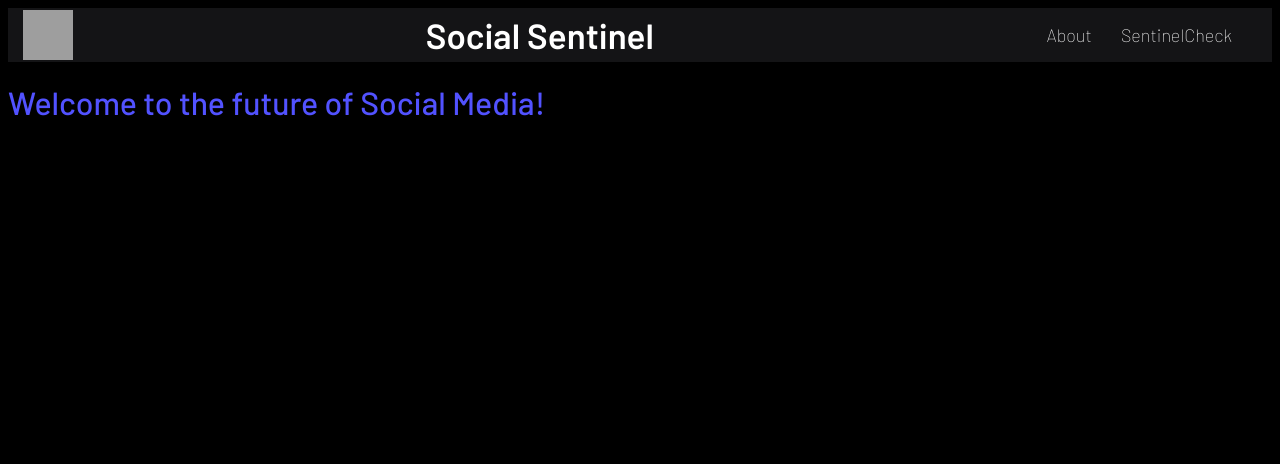
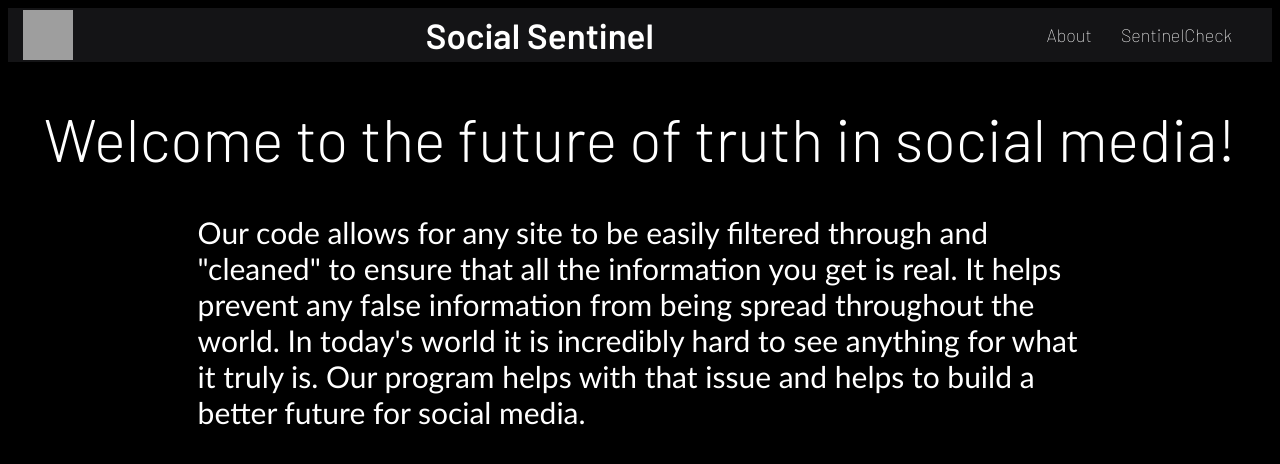
Before and after one commit to Tinkershlok/MasonHackathon, a Flask app: page / in a window 1280 px wide. Shown: the top 464 px of the page. Run offline with Flask 3, Linux system fonts and the light colour scheme; grey boxes are pictures that could not be loaded.

Commit message:
@ 4:47 Added the Complete Gemini and starting to code for Beautiful Soup
Co-Authored-By: Flypiksel <160438774+Flypiksel@users.noreply.github.com>
Co-Authored-By: great12theworld <88846533+great12theworld@users.noreply.github.com>

```diff
--- a/app.py
+++ b/app.py
@@ -1,12 +1,14 @@
 from flask import Flask, render_template, url_for, redirect, request, jsonify
 from datetime import datetime
+import genapi
+import json
 """
-import json
 import os
 from google import generativeai
-import google.generativeai as genai
-import genapi
+import google.generativeai as genai"
 """
+from google import genai
+
 
 app = Flask(__name__)
 
@@ -18,8 +20,18 @@ def about():
 def main():
     return render_template('main.html')
 
-@app.route('/newschecker.html', methods=['POST','GET'])
+
+
+@app.route("/newschecker", methods=["POST", "GET"])
 def check_news():
+    user_message = request.json.get("message")
+
+    if not user_message:
+        return jsonify({"error": "No message provided"}), 400
+
+    ai_response = genapi.getresponse(user_message)
+
+    return jsonify({"ai_message": ai_response})
     return render_template('newschecker.html')
 
 if __name__=="__main__":
--- a/static/styles.css
+++ b/static/styles.css
@@ -1,5 +1,5 @@
 body{
-    background-color:black;
+    background-color:rgb(0, 0, 0);
     color:white;
     font-family: 'Courier New', Courier, monospace;
     height: 100%;
@@ -9,14 +9,14 @@ body{
     background-size: cover;
 }
 h1{
-    color:rgb(82, 82, 255);
+    color:white;
     text-align: center;
 }
 
 
 
 .brand-name {
-    color:rgb(236, 135, 135);
+    color:white;
 }
 
 .bold {
@@ -32,6 +32,7 @@ h1{
 p {
     color:white;
     font-family:calibri;
+    font-size:30px;
 }
 
 *{
@@ -39,7 +40,7 @@ p {
 }
 
 p1{
-    color:rgb(82, 82, 255);
+    color:white;
     font-family:calibri;
 }
 
@@ -81,14 +82,34 @@ li a{
     font-size: 50px;
 }
 
-.left-align {
-  text-align:left;
+.hero-text {
+  text-align:center;
   font-family: "Barlow", sans-serif;
-  font-weight: 500;
+  font-weight: 300;
   font-style: normal;
+  font-size: 60px;
+  color:white;
+}
+.right-align{
+  display: flex;
+  margin-right: 15%;
+  margin-left:15%;
+}
+.chat-container {
+  width:400px;
+
+  align-items: center;
+  justify-content: center;
+  align-content: center;
 }
 
+.chat-box {
+  width:400px;
 
+  align-items: center;
+  justify-content: center;
+  align-content: center;
+}
 
 
 
--- a/templates/main.html
+++ b/templates/main.html
@@ -20,6 +20,11 @@
                 </ul>
             </div>
         </nav>
-        <h1 class = "left-align">Welcome to the future of Social Media!</h1>
+        <h1 class = "hero-text">Welcome to the future of truth in social media!</h1>
+        <p class="right-align">Our code allows for any site to be easily filtered through and "cleaned" to ensure that all the information you get is real.
+            It helps prevent any false information from being spread throughout the world.
+            In today's world it is incredibly hard to see anything for what it truly is. Our program helps with that issue and helps to build a better future for social media.
+        </p>
+
     </body>
 </html>
--- a/templates/newschecker.html
+++ b/templates/newschecker.html
@@ -15,7 +15,7 @@
                 <div class="logo barlow-medium"><a href="#">Social Sentinel</a></div>
                 <ul>
                     <li><a href="/">Home</a></li>
-                    <li><a href="/newschecker.html">SentinelCheck</a></li>
+                    <li><a href="/about.html">About</a></li>
                 </ul>
             </div>
         </nav>
@@ -74,8 +74,9 @@
                          sendMessage();
                      }
                  });
+
              </script>
-
+         </div>
         </body>
 
 </html>
```
Also changed, not shown: genapi.py (+6 -9 lines).
